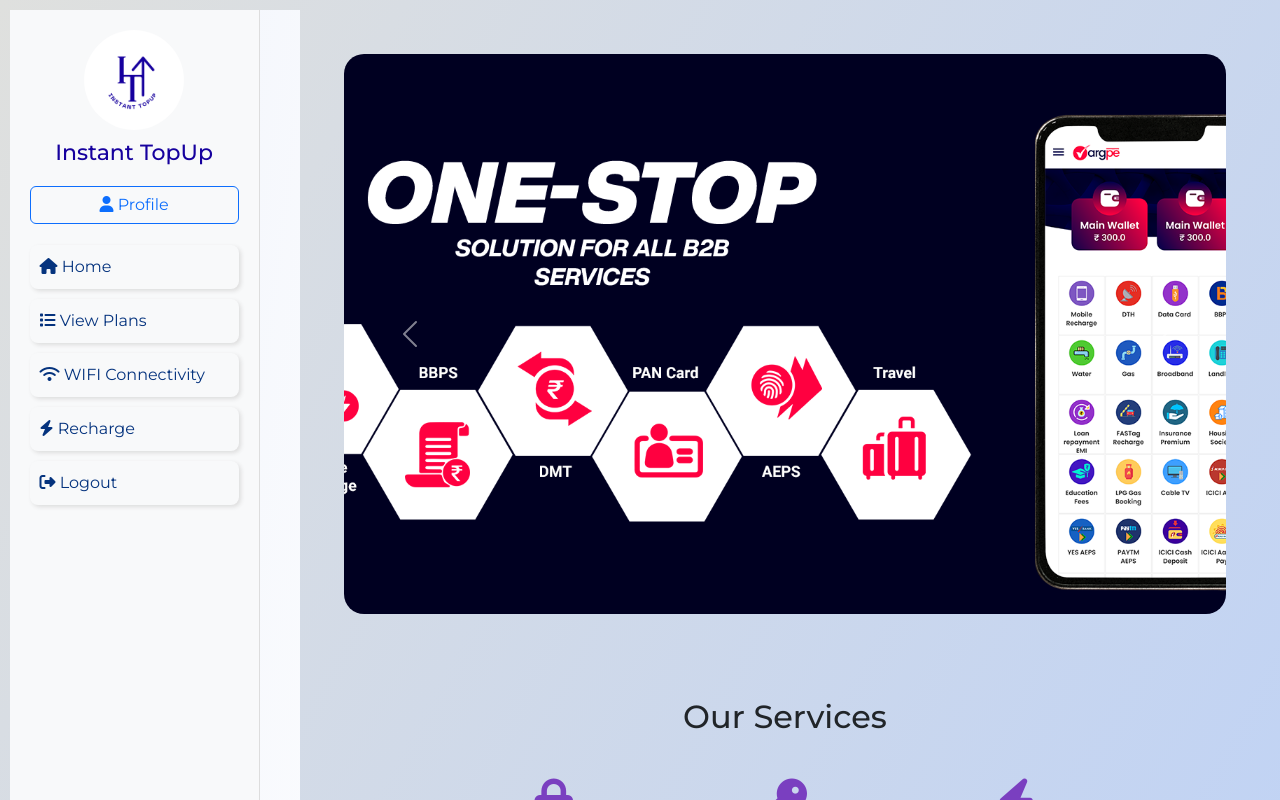
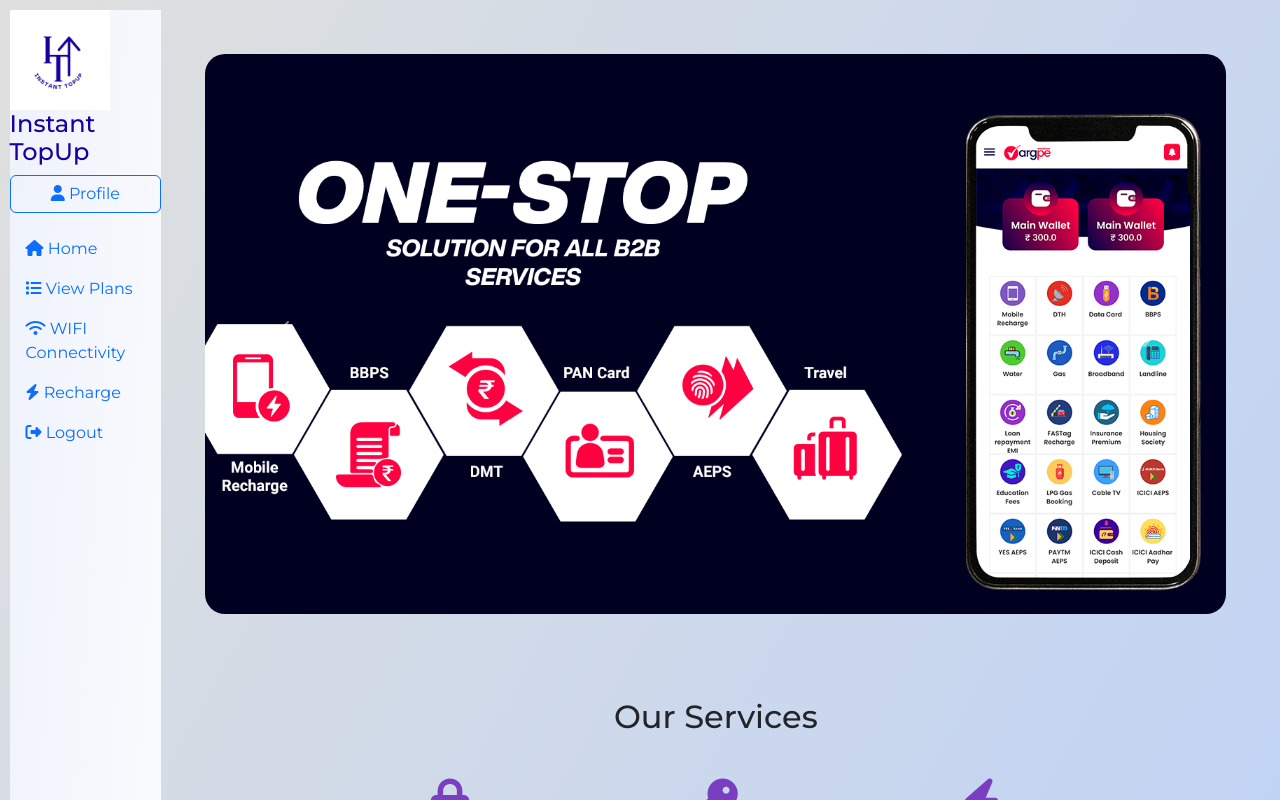
Before and after one commit to misha-sojitra-181/Miniproject, a React (Create React App) app in the folder mainuser/: page / in a window 1280 px wide. Shown: the top 800 px of the page. Built offline with nearby package versions, Linux system fonts and the light colour scheme.

Commit message:
Update Userdashboard.js

```diff
--- a/mainuser/src/components/Userdashboard.js
+++ b/mainuser/src/components/Userdashboard.js
@@ -14,64 +14,31 @@
 function Userdashboard() {
   return (
     <div className="bod">
-    <div style={{ display: "flex" }}>
-      <div
-        className="sidebar"
-        style={{
-          width: "250px",
-          minHeight: "100vh",
-          backgroundColor: "#f8f9fa",
-          borderRight: "1px solid #ddd",
-          padding: "20px",
-          overflowY: "auto",
-          overflowX: "hidden",
-          position: "fixed",
-        }}
-      >
-        <div className="logo" style={{ textAlign: "center", marginBottom: "20px" }}>
-          <img
-            src={logo}
-            alt="Logo"
-            width="100"
-            height="100"
-            style={{ borderRadius: "50%" }}
-          />
-          <h4 style={{ fontSize: "22px", color: "#16009e", marginTop: "10px" }}>
-            {projectName}
-          </h4>
+      <div className="sidebar">
+        <div className="logo">
+          <img src={logo} width="100" height="100" alt="logo" />
+          <h4>{projectName}</h4>
         </div>
 
-      <a href="/Userprofile" className="btn btn-outline-primary mb-3"style={{ width: "100%", textAlign: "center" }} >
-  <i className="fa-solid fa-user"></i> Profile
-</a>
+        <a href="/Userprofile" className="btn btn-outline-primary mb-3" style={{ width: "100%", textAlign: "center" }}>
+          <i className="fa-solid fa-user"></i> Profile
+        </a>
 
-
-        <nav className="nav flex-column ">
+        <nav className="nav flex-column">
           {menu.map((item, index) => (
-            <a
-              key={index}
-              href={item.link}
-              className="nav-link"
-              style={{
-                color: "#05337e",
-                margin: "5px 0",
-                borderRadius: "8px",
-                padding: "10px",
-                boxShadow: "2px 2px 4px #ddd",
-              }}
-            >
+            <a key={index} href={item.link} className="nav-link">
               <i className={item.icon}></i> {item.name}
             </a>
           ))}
         </nav>
       </div>
 
-      <div className="content" style={{ flexGrow: 1, padding: "20px", marginLeft: "250px" }}>
-
+      <div className="content">
+        {/* Your page content */}
       </div>
-    </div>
     </div>
   );
 }
 
+
 export default Userdashboard;
```
